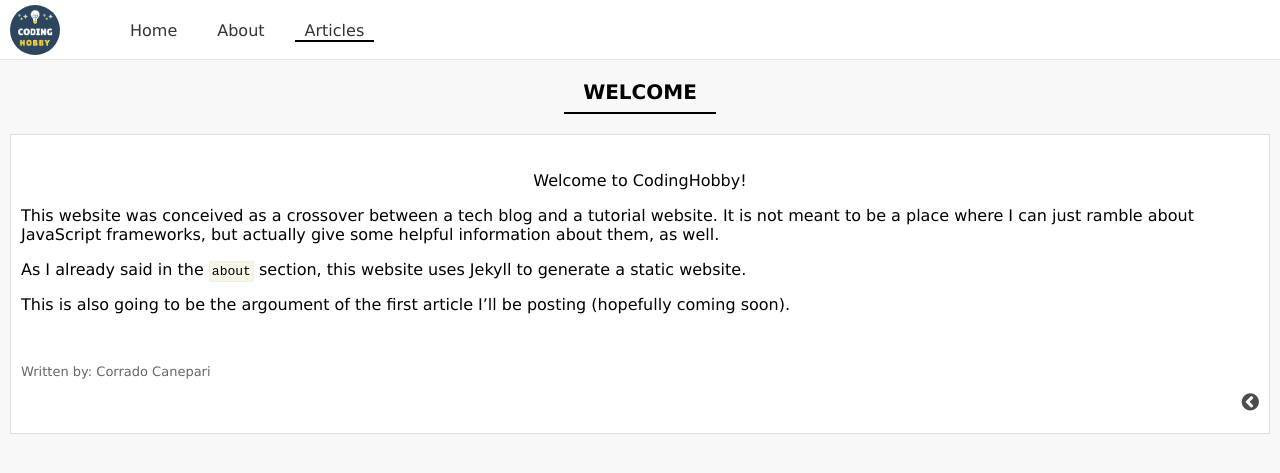
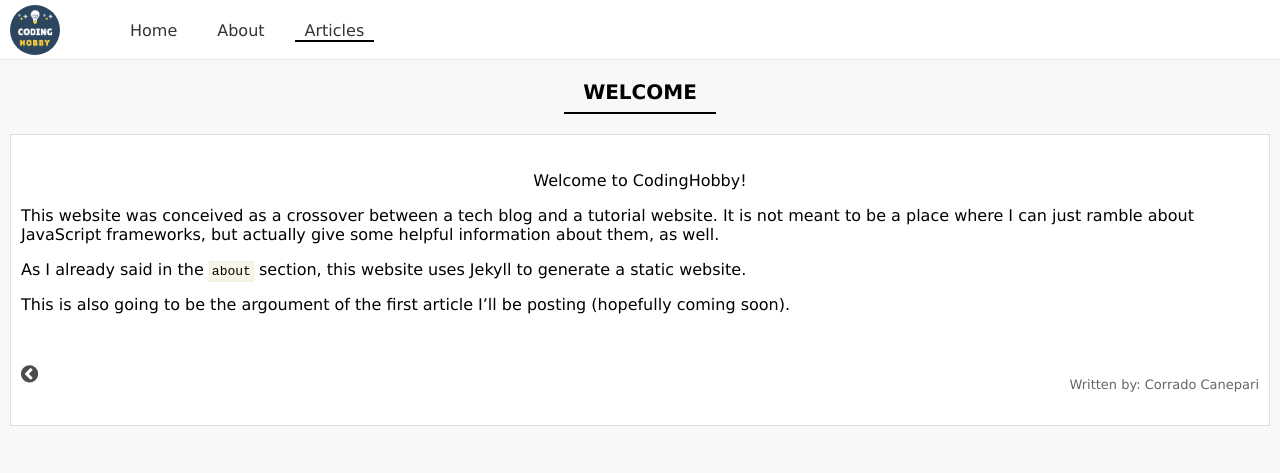
Before and after one commit to CodingHobby/codinghobby.github.io, a Jekyll site: the page built from _posts/2017-03-12-welcome.md, in a window 1280 px wide. Shown: the top 473 px of the page. Built offline with Jekyll 4.4.1, drawn with Linux system fonts in a browser that asks for light colours.

Commit message:
Added post footer

```diff
--- a/_layouts/post.html
+++ b/_layouts/post.html
@@ -11,13 +11,19 @@
 		<div class="title">
 			<h1>{{ page.title }}</h1>
 			<hr>
+		</div>
+		<!-- title -->
 		<div class="box post">
 			<p class="title">{{ page.excerpt }}</p>
 			{{ page.content }}
-			<p class="auth">Written by: {{ page.author }}</p>
-			<a href="/articles/"><i class="fa fa-chevron-circle-left"></i></a>
+			<div class="post-foot">
+				<a href="/articles/"><i class="fa fa-chevron-circle-left"></i></a>
+				<p class="auth">Written by: {{ page.author }}</p>
+			</div>
 		</div>
+		<!-- post -->
 	</div>
+	<!-- page-content-wrapper -->
 </body>
 
 </html>
--- a/_sass/3-sections/post.sass
+++ b/_sass/3-sections/post.sass
@@ -12,22 +12,26 @@
 	p.title
 		text-align: center
 
+	a i.fa
+		transition: all linear 0.5s
+		text-align: left
+		font-size: 20px
+		color: transparentize($text-color, 0.3)
+		&:hover
+			color: transparentize($text-color, 0.1)
+
 	p.auth
-		margin-top: 50px
+		display: inline block
 		font-size: 13px
 		color: tint(black, 40%)
+		width: 100%
+		text-align: right
+
+	.post-foot
+		margin-top: 50px
+		display: flex
 
 	code
 		background-color: darken(#faf8f0, 2%)
 		padding: 2px
 		border: 1px solid darken(#faf8f0, 5%)
-
-	a i.fa
-		transition: all linear 0.5s
-		display: inline-block
-		width: 100%
-		text-align: right
-		font-size: 20px
-		color: transparentize($text-color, 0.3)
-		&:hover
-			color: transparentize($text-color, 0.1)
```
